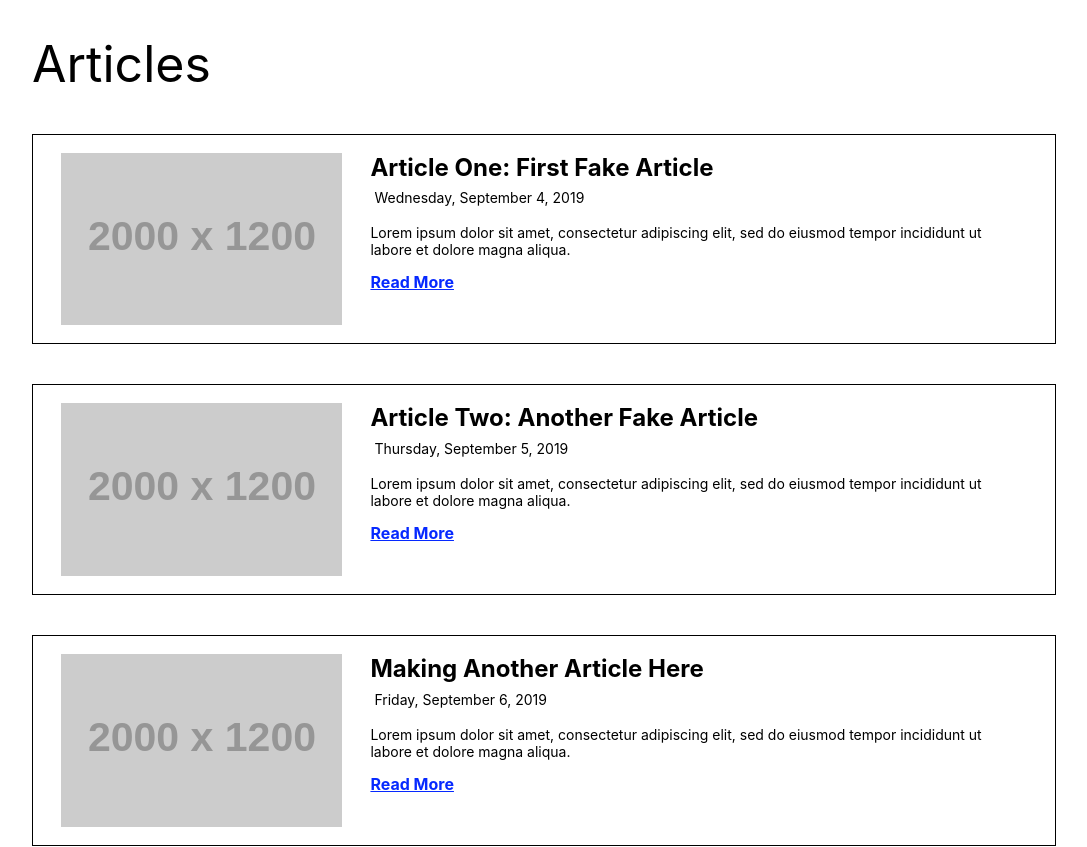
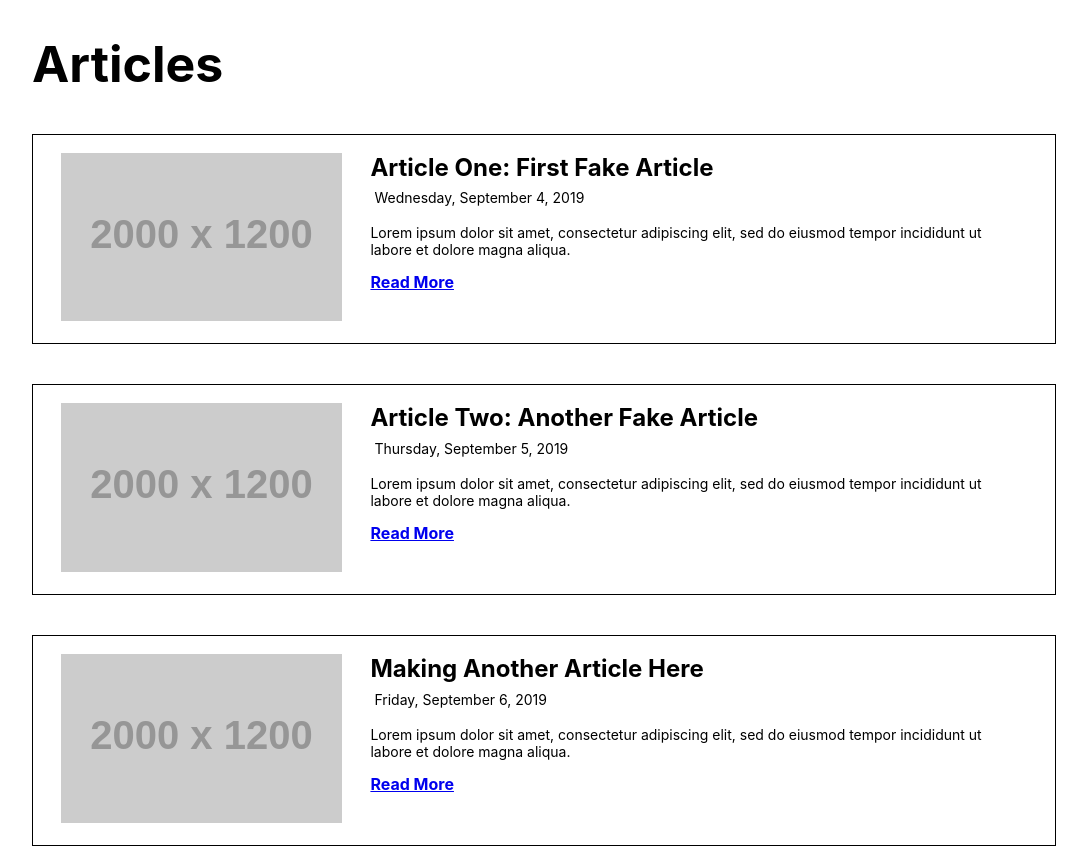
Before and after one commit to irahatam/exercise-one-fall2020, a React (Create React App) app: page / in a window 1280 px wide. Shown: the top 847 px of the page, without its empty margins (96-1183 px from the left). Built offline with nearby package versions, Linux system fonts and the light colour scheme.

Commit message:
updated styling

```diff
--- a/src/App.css
+++ b/src/App.css
@@ -6,7 +6,6 @@
 
 .ArticleListing h1 {
   font-size: 50px;
-  font-weight: normal;
 }
 
 .ArticleCard {
@@ -18,7 +17,6 @@
 }
 
 .ArticleCard a {
-  color: rgb(6, 41, 255);
   font-weight: bold;
 }
 
@@ -32,8 +30,7 @@
 }
 
 .ArticleCardImage img {
-  height: 100%;
-  object-fit: cover;
+  height: auto;
   width: 100%;
 }
 
```
